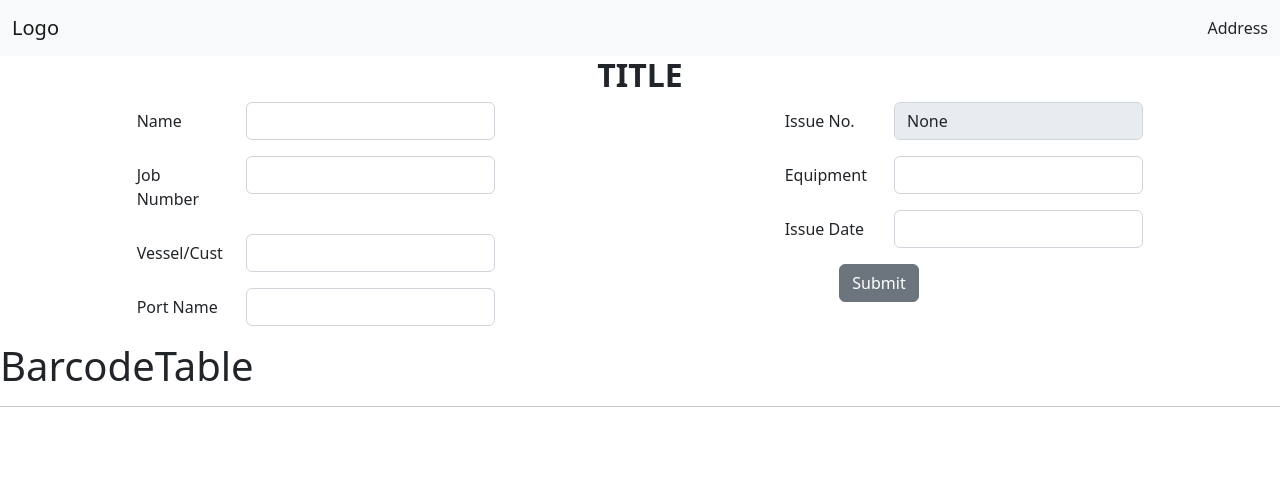
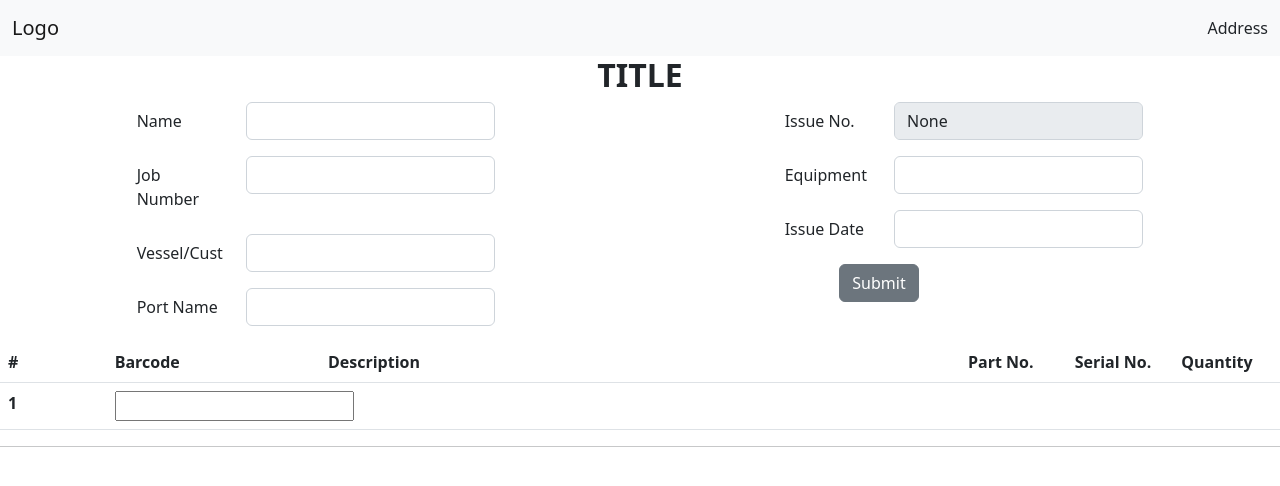
Before and after one commit to yashwanthkolli/barcode, a Django app: page / in a window 1280 px wide. Shown: the top 486 px of the page. Run offline with Django 4.2, Linux system fonts and the light colour scheme.

Commit message:
Barcode table

```diff
--- a/sessions/templates/barcodeTable.html
+++ b/sessions/templates/barcodeTable.html
@@ -1 +1,22 @@
-<h1>BarcodeTable</h1>
+<table class="table">
+    <thead>
+      <tr class="d-flex">
+        <th class="col-1">#</th>
+        <th class="col-2">Barcode</th>
+        <th class="col-6">Description</th>
+        <th class="col-1">Part No.</th>
+        <th class="col-1">Serial No.</th>
+        <th class="col-1">Quantity</th>
+      </tr>
+    </thead>
+    <tbody id='table'>
+      <tr class="d-flex">
+        <th class="col-1" scope="row">1</th>
+        <td class="col-2"><input type="text" class="barcodeInput" /></td>
+        <td class="col-6"></td>
+        <td class="col-1"></td>
+        <td class="col-1"></td>
+        <td class="col-1"></td>
+      </tr>
+    </tbody>
+</table>
--- a/sessions/templates/home.html
+++ b/sessions/templates/home.html
@@ -20,6 +20,41 @@
     <hr>
 
     <script src="https://cdn.jsdelivr.net/npm/@popperjs/core@2.11.5/dist/umd/popper.min.js" integrity="sha384-Xe+8cL9oJa6tN/veChSP7q+mnSPaj5Bcu9mPX5F5xIGE0DVittaqT5lorf0EI7Vk" crossorigin="anonymous"></script>
-<script src="https://cdn.jsdelivr.net/npm/bootstrap@5.2.0-beta1/dist/js/bootstrap.min.js" integrity="sha384-kjU+l4N0Yf4ZOJErLsIcvOU2qSb74wXpOhqTvwVx3OElZRweTnQ6d31fXEoRD1Jy" crossorigin="anonymous"></script>
+    <script src="https://cdn.jsdelivr.net/npm/bootstrap@5.2.0-beta1/dist/js/bootstrap.min.js" integrity="sha384-kjU+l4N0Yf4ZOJErLsIcvOU2qSb74wXpOhqTvwVx3OElZRweTnQ6d31fXEoRD1Jy" crossorigin="anonymous"></script>
+
+    <script>
+        const table=document.getElementById("table");
+        let input = document.getElementsByClassName('barcodeInput')[document.getElementsByClassName('barcodeInput').length - 1]
+
+        const onChanegFunction = async () => {
+            if(input.value.length){
+                let barcodeInfo = {}
+                await fetch('http://127.0.0.1:8000/get/'+input.value)
+                .then(res => res.json())
+                .then(data => barcodeInfo = data)
+                .catch(err => console.log(err))
+
+                if(barcodeInfo.message === 'success') {
+                    const currentRow = table.children[table.children.length - 1].children
+                    currentRow[1].innerHTML = barcodeInfo.barcodenumber
+                    currentRow[2].innerHTML = barcodeInfo.product_name
+                    currentRow[3].innerHTML = barcodeInfo.item_number
+                    currentRow[4].innerHTML = barcodeInfo.item_number
+                    currentRow[5].innerHTML = '1'
+
+                    const newRow = table.insertRow()
+                    newRow.classList.add("d-flex")
+                    newRow.innerHTML = '<th class="col-1" scope="row">' + table.children.length + '</th><td class="col-2"><input type="text" class="barcodeInput" /></td><td class="col-6"></td><td class="col-1"></td><td class="col-1"></td><td class="col-1"></td>'
+                    input = document.getElementsByClassName('barcodeInput')[document.getElementsByClassName('barcodeInput').length - 1]
+                    input.onchange = onChanegFunction
+                } else {
+                    alert('Enter Valid Barcode')
+                }
+            }
+        }
+
+        input.addEventListener('change',onChanegFunction)
+    </script>
+
 </body>
 </html>
--- a/sessions/templates/info.html
+++ b/sessions/templates/info.html
@@ -7,7 +7,6 @@
             <label for="name" class="col-sm-2 col-form-label">{{ field.label }}</label>
             <div class="col-sm-5">
                 {{field}}
-
             </div>
         </div>
         {% endfor %}
--- a/sessions/urls.py
+++ b/sessions/urls.py
@@ -1,6 +1,8 @@
-from django.urls import path
+from django.urls import path, include
 from . import views
 
 urlpatterns = [
-    path('', views.home)
+    path('', views.home),
+    path('get/<str:id>',views.get_info),
+    path('__debug__/', include('debug_toolbar.urls'))
 ]
--- a/sessions/views.py
+++ b/sessions/views.py
@@ -1,11 +1,13 @@
 from django.shortcuts import render
-from django.http import HttpResponseRedirect
+from django.http import HttpResponse
+import pandas as pd
 from .forms import SessionsForm
+from .models import Barcode
+import json
 
 # Create your views here.
 def home(req):
     issue_no = None
-    submitted = False
     form = SessionsForm()
     if req.method == "POST":
         form = SessionsForm(req.POST)
@@ -14,3 +16,19 @@ def home(req):
             issue_no = form.save().Issue_No
 
     return render(req, 'home.html', {'form': form, 'issue_no': issue_no})
+
+def model_to_dic(model):
+    dic={"message":"success"}
+    dic["product_name"]=model.Name
+    dic["item_number"]=model.Item_No
+    dic["barcodenumber"]=model.Barcode_No
+    return json.dumps(dic)
+
+def get_info(request,id):
+
+    ans=Barcode.objects.filter(Barcode_No=id)
+    if(len(ans)==0):
+        return HttpResponse('{"message":"No objects found"}',content_type='application/json')
+    ans=model_to_dic(ans[0])
+
+    return HttpResponse(ans,content_type='application/json')
```
Also changed, not shown: 2 other files.
